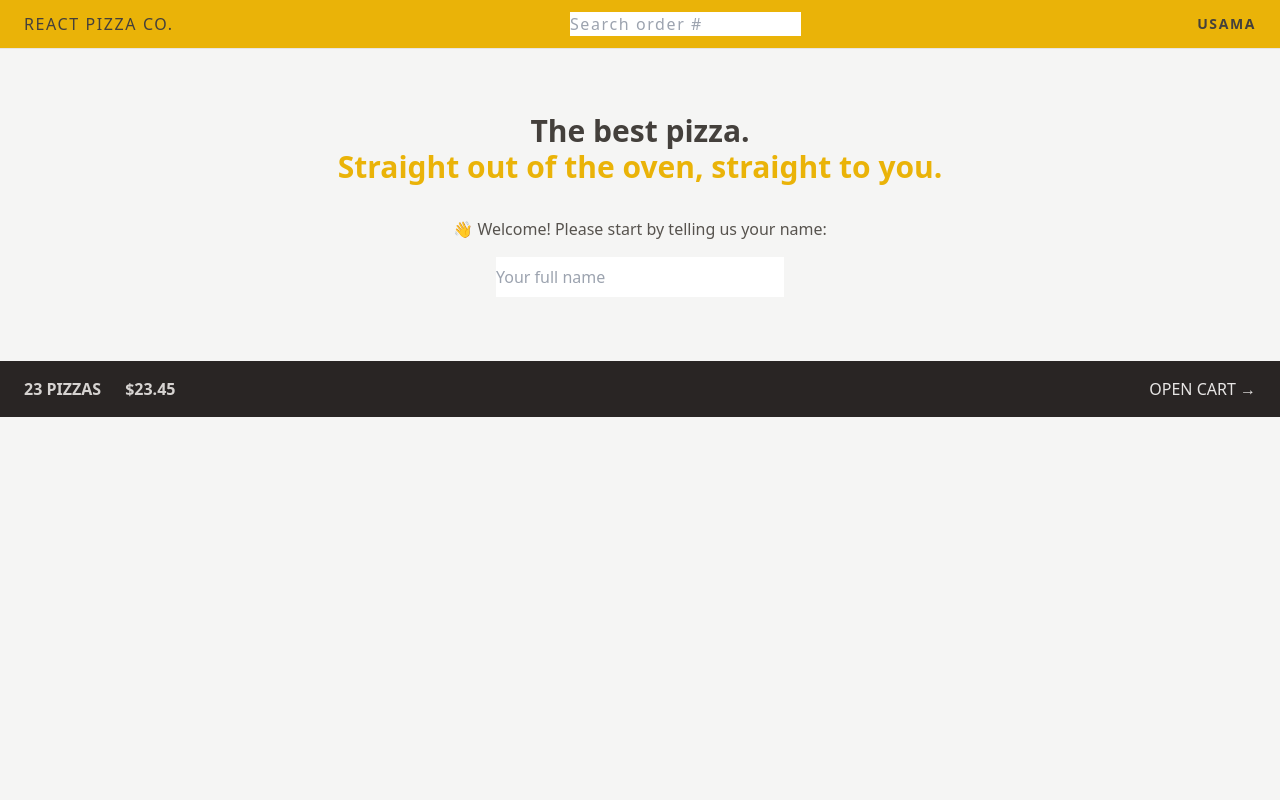
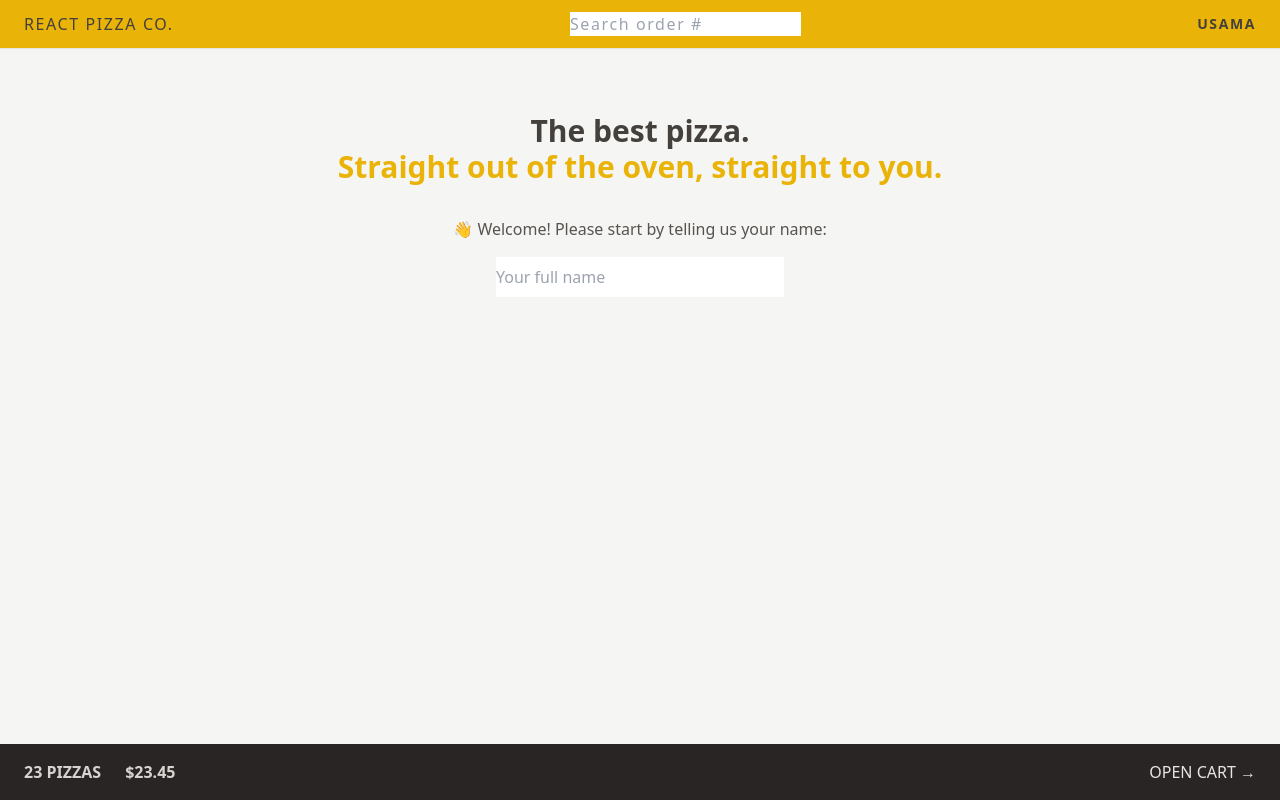
Before and after one commit to usama-365/react-pizza, a React (Vite) app: page / in a window 1280 px wide. Built offline with nearby package versions, Linux system fonts and the light colour scheme.

Commit message:
add css grid

```diff
--- a/src/ui/AppLayout.tsx
+++ b/src/ui/AppLayout.tsx
@@ -6,12 +6,14 @@ import LoadingIndicator from "./LoadingIndicator";
 export default function AppLayout() {
   const isLoading = useNavigation().state === "loading";
   return (
-    <div className="layout">
+    <div className="grid-col-2 grid h-screen grid-rows-[auto_1fr_auto]">
       {isLoading && <LoadingIndicator />}
       <Header />
-      <main>
-        <Outlet />
-      </main>
+      <div className="overflow-y-scroll">
+        <main className="mx-auto max-w-3xl">
+          <Outlet />
+        </main>
+      </div>
       <CartOverview />
     </div>
   );
```
